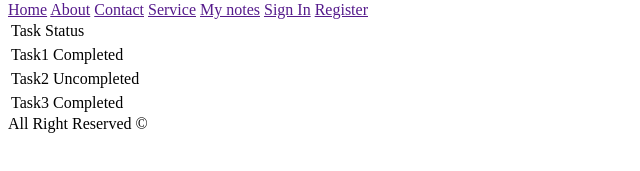
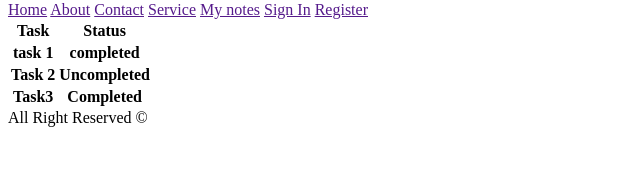
Before and after one commit to Abdulhady96/todo-project, a plain HTML site: page index.html in a window 1280 px wide. Shown: the part 311-482 px from the top of the page, without its empty margins (0-640 px from the left). Drawn offline with Linux system fonts and the light colour scheme.

Commit message:
Fixed the table issue

```diff
--- a/index.html
+++ b/index.html
@@ -18,21 +18,25 @@
     </nav>
     </header>
     <table>
-        <td>Task</td>
-        <td>Status</td>
+        <tr>
+            <th>Task</th>
+            <th>Status</th>
+        </tr>
+        <tr>
+            <th>task 1</th>
+            <th>completed</th>
+        </tr>
+        <tr>
+            <th>Task 2</th>
+            <th>Uncompleted</th>
+        </tr>
+        <tr>
+            <th>Task3</th>
+            <th>Completed</th>
+        </tr>
+
     </table>
-    <table>
-        <td>Task1</td>
-        <td>Completed</td>
-    </table>
-    <Table>
-        <td>Task2</td>
-        <td>Uncompleted</td>
-    </Table>
-    <table>
-        <td>Task3</td>
-        <td>Completed</td>
-    </table>
+
     </main>
 </body>
 <footer>All Right Reserved &copy;</footer>
```
